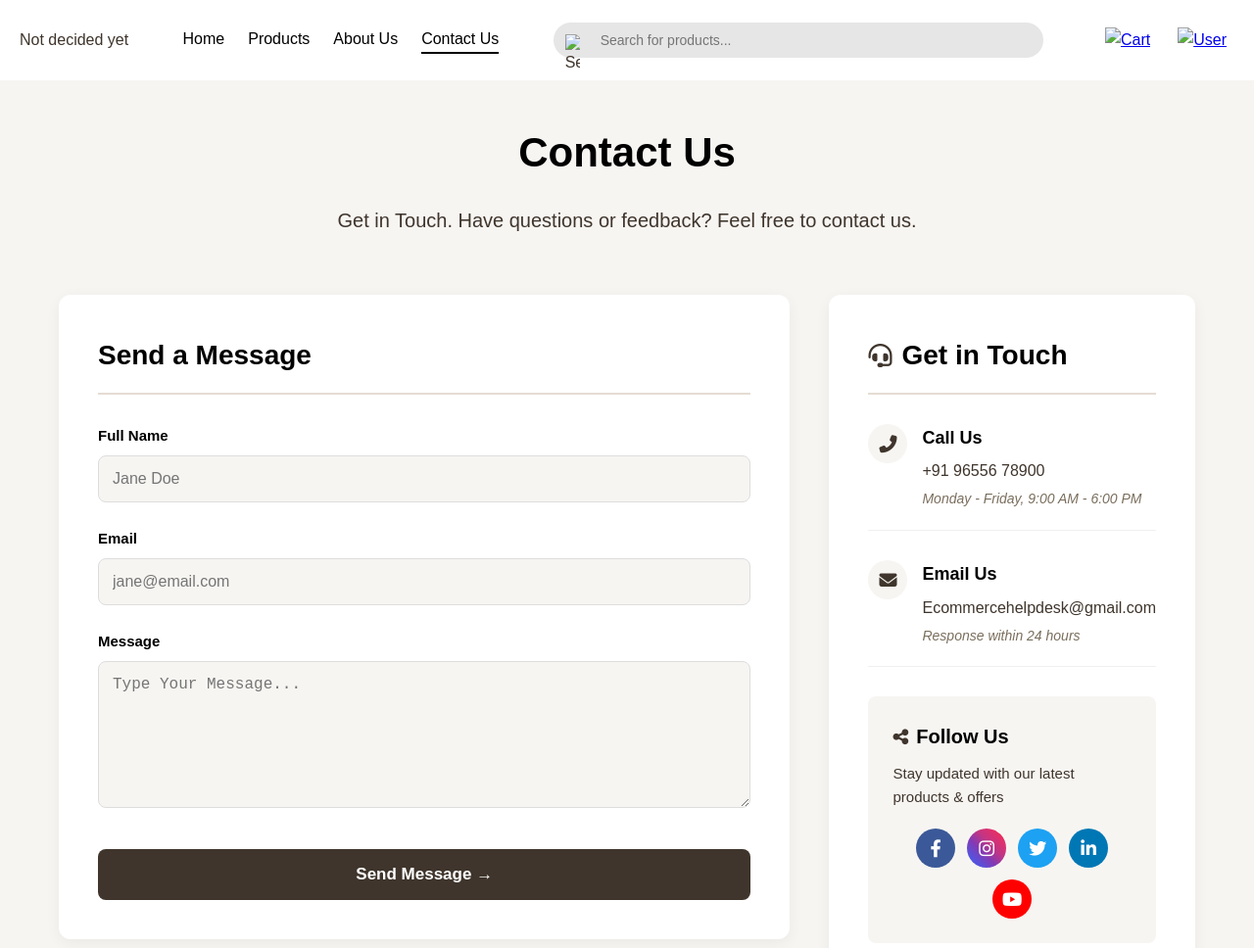
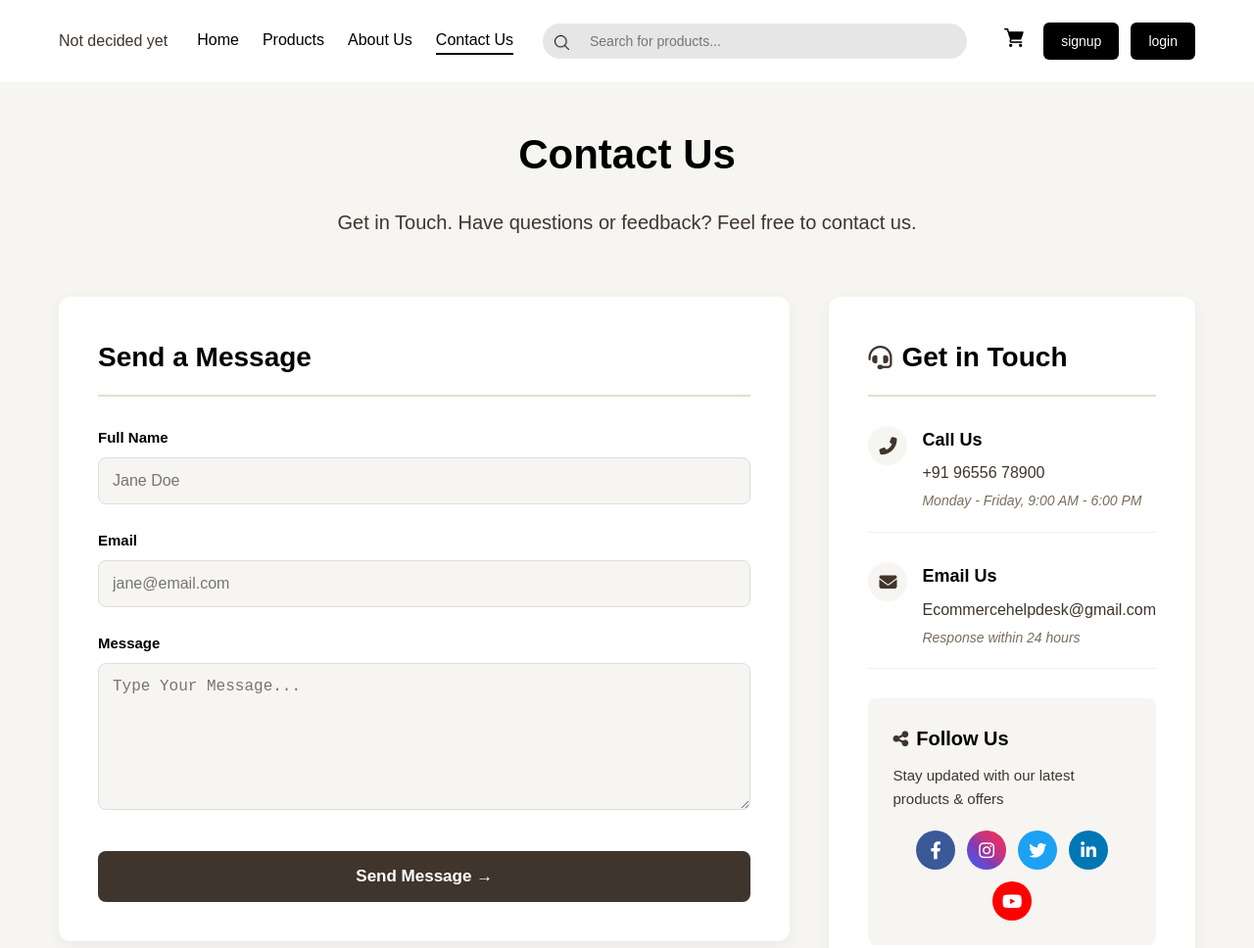
Before and after one commit to arshpreetsiingh/usi-ecommerce, a plain HTML site: page screens/contact.html in a window 1280 px wide. Shown: the top 968 px of the page at 98% size. Drawn offline with nearby package versions, Linux system fonts and the light colour scheme; files that its build step writes are made by us from their sources.

Commit message:
updated the paths

```diff
--- a/screens/contact.html
+++ b/screens/contact.html
@@ -5,7 +5,8 @@
     <meta charset="UTF-8">
     <meta name="viewport" content="width=device-width, initial-scale=1.0">
     <title>Contact Us</title>
-    <link rel="stylesheet" href="ContactUs.css">
+    <link rel="stylesheet" href="../styles/navbar-footer.css">
+    <link rel="stylesheet" href="../styles/contactus.css">
     <link rel="stylesheet" href="https://cdnjs.cloudflare.com/ajax/libs/font-awesome/6.4.0/css/all.min.css">
 
 </head>
@@ -23,25 +24,25 @@
 
         <!-- Navbar center links to other pages -->
         <div class="nav-center">
-            <a href="index.html">Home</a>
-            <a href="./screens/products.html">Products</a>
-            <a href="about.html">About Us</a>
-            <a href="contact.html" class="current-page">Contact Us</a>
+            <a href="../index.html">Home</a>
+            <a href="./product.html">Products</a>
+            <a href="./about.html">About Us</a>
+            <a href="./contact.html" class="current-page">Contact Us</a>
         </div>
 
         <!-- Search bar -->
         <div class="search-container">
-            <img src="./assets/home/search-icon.png" alt="Search" class="search-icon">
+            <img src="../assets/home/search-icon.png" alt="Search" class="search-icon">
             <input type="text" class="search-bar" placeholder="Search for products...">
         </div>
 
         <!-- Navbar right side icons -->
         <div class="nav-right">
-            <a href="#" class="icon-btn">
-                <img src="./assets/home/cart-img.png" alt="Cart" width="24" height="24">
+            <a href="./ecommerce.html" class="icon-btn">
+                <img src="../assets/home/cart-img.png" alt="Cart" width="24" height="24">
             </a>
-            <a href="#" class="icon-btn">
-                <img src="./assets/home/user.png" alt="User" width="24" height="24">
+            <a href="./signup.html" class="btn-signup">signup</a>
+            <a href="./Login.html" class="btn-login">login
             </a>
         </div>
 
@@ -138,10 +139,10 @@
                 <div class="footer-column">
                     <h3 class="footer-heading">Quick Links</h3>
                     <ul class="footer-links">
-                        <li><a href="index.html">Home</a></li>
-                        <li><a href="./screens/products.html">Products</a></li>
-                        <li><a href="about.html">About Us</a></li>
-                        <li><a href="contact.html">Contact Us</a></li>
+                        <li><a href="../index.html">Home</a></li>
+                        <li><a href="./product.html">Products</a></li>
+                        <li><a href="./about.html">About Us</a></li>
+                        <li><a href="./contact.html">Contact Us</a></li>
                     </ul>
                 </div>
 
--- a/styles/about.css
+++ b/styles/about.css
@@ -18,83 +18,6 @@ body {
     padding: 0 20px;
 
 }
-
-
-/* NAVBAR */
-.navbar {
-  position: sticky;
-  top: 0;
-  z-index: 1000;
-  display: flex;
-  align-items: center;
-  justify-content: space-between;
-  padding: 20px ;
-  width: 100%;
-  gap: 30px;
-  background-color:  #ffffff;
-  flex-wrap: wrap;
-}
-
-.logo {
-  width:clamp(100px, 15vw, 150px);
-  height: auto;
-}
-
-.nav-center {
-  display: flex;
-  gap: clamp(12px, 2vw, 24px);
-}
-
-.nav-center a {
-  color: #000000;
-  white-space: nowrap;
-  text-decoration: none;
-}
-
-.current-page {
-  border-bottom: 2px solid #000000;
-}
-.search-container {
-  position: relative;
-  flex: 1;
-  min-width: 200px;
-  max-width: 500px;
-}
-
-.search-icon {
-  position: absolute;
-  margin: 12px;
-  width: 15px;
-  height: auto;
-}
-
-.search-bar {
-  width: 100%;
-  padding: 10px 16px 10px 48px;
-  border: none;
-  background-color: #e6e6e6;
-  border-radius: 62px;
-  font-size: 14px;
-  outline: none;
-}
-
-.nav-right {
-  display: flex;
-  gap: 12px;
-  align-items: center;
-}
-
-.icon-btn {
-  align-items: center;
-  justify-content: center;
-  padding: 8px;
-}
-
-.icon-btn img {
-  width: 20px;
-  height: auto;
-}
-
 /* About Hero  */
 .about-hero {
     padding: 80px 0;
--- a/styles/contactus.css
+++ b/styles/contactus.css
@@ -15,80 +15,6 @@ body {
     max-width: 1200px;
     margin: 0 auto;
     padding: 0 20px;
-}
-/*NAVBAR  */
-.navbar {
-  position: sticky;
-  top: 0;
-  z-index: 1000;
-  display: flex;
-  align-items: center;
-  justify-content: space-between;
-  padding: 20px;
-  width: 100%;
-  gap: 30px;
-  background-color:  #ffffff;
-  flex-wrap: wrap;
-}
-
-.logo {
-  width:clamp(100px, 15vw, 150px);
-  height: auto;
-}
-
-.nav-center {
-  display: flex;
-  gap: clamp(12px, 2vw, 24px);
-}
-
-.nav-center a {
-  color: #000000;
-  white-space: nowrap;
-  text-decoration: none;
-}
-
-.current-page {
-  border-bottom: 2px solid #000000;
-}
-.search-container {
-  position: relative;
-  flex: 1;
-  min-width: 200px;
-  max-width: 500px;
-}
-
-.search-icon {
-  position: absolute;
-  margin: 12px;
-  width: 15px;
-  height: auto;
-}
-
-.search-bar {
-  width: 100%;
-  padding: 10px 16px 10px 48px;
-  border: none;
-  background-color: #e6e6e6;
-  border-radius: 62px;
-  font-size: 14px;
-  outline: none;
-}
-
-.nav-right {
-  display: flex;
-  gap: 12px;
-  align-items: center;
-}
-
-.icon-btn {
-  align-items: center;
-  justify-content: center;
-  padding: 8px;
-}
-
-.icon-btn img {
-  width: 20px;
-  height: auto;
 }
 /* Header */
 h1 {
```
Also changed, not shown: screens/about.html (+34 -36 lines).
